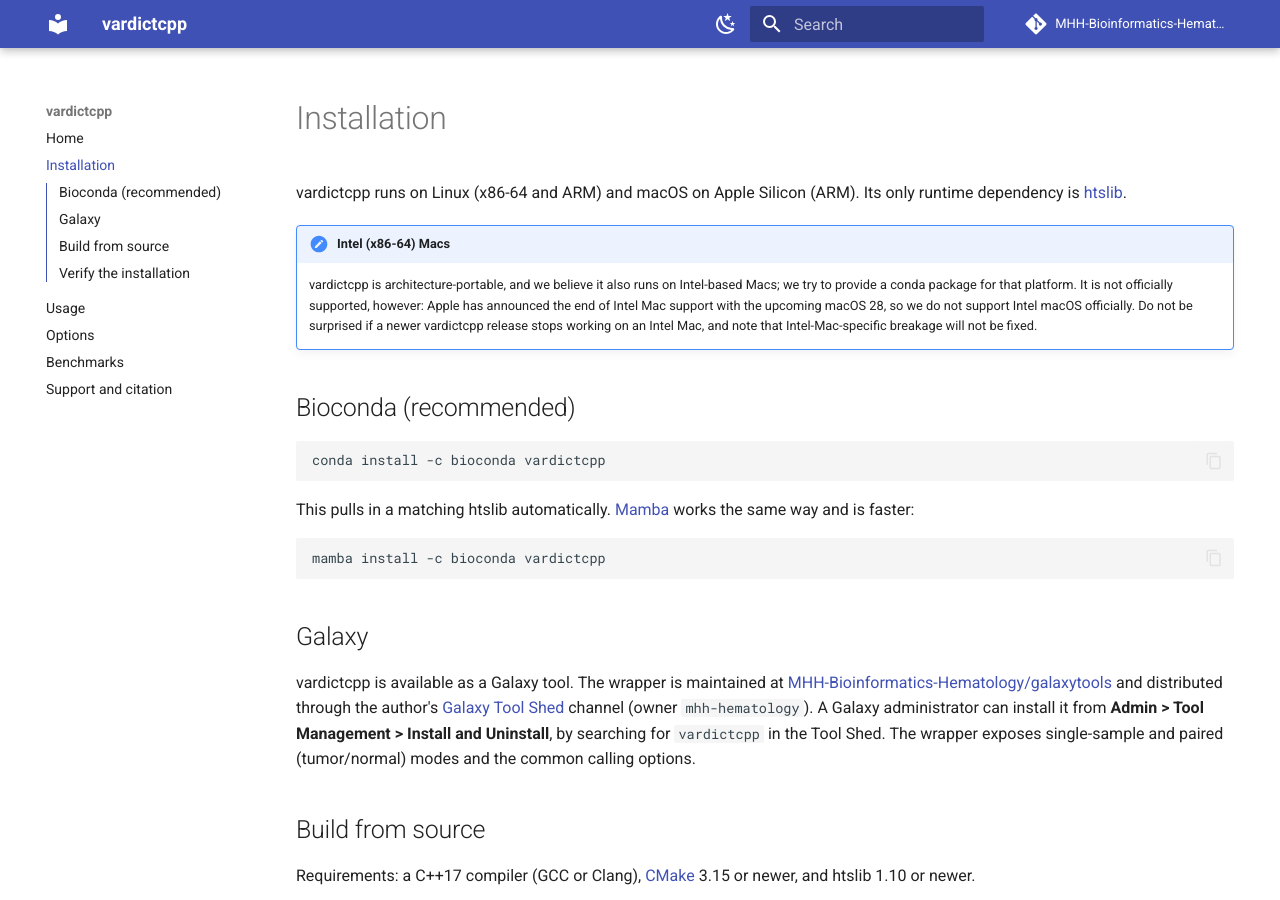
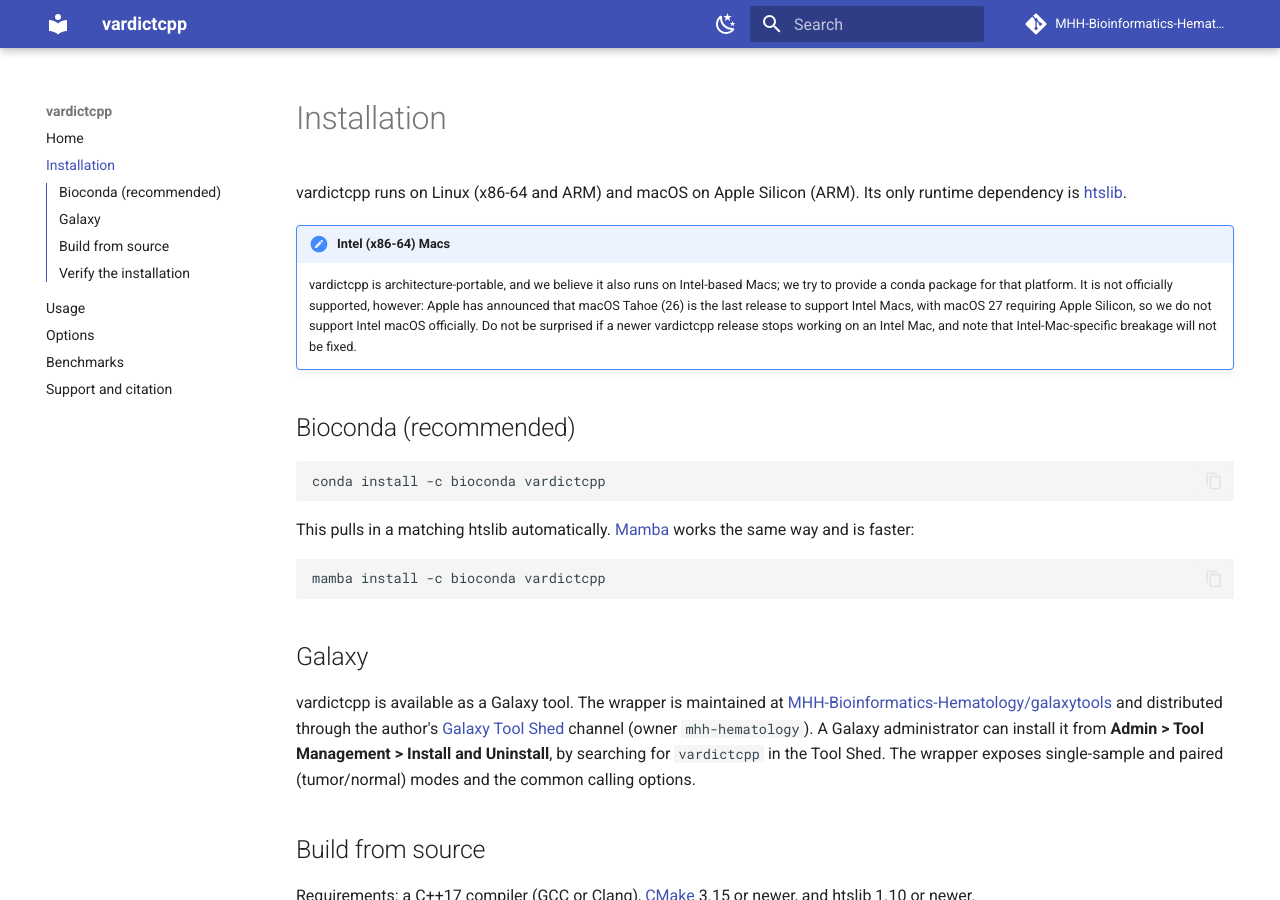
Before and after one commit to MHH-Bioinformatics-Hematology/vardictcpp, an MkDocs documentation site: the page built from docs/installation.md, in a window 1280 px wide and 900 px high. Built offline with MkDocs 1.6.1 and Material for MkDocs 9.7.7, drawn with Linux system fonts in a browser that asks for light colours; comment, search, counter and statistics services are not loaded.

Commit message:
docs: correct the Intel macOS end-of-support version (Tahoe 26 / macOS 27)
Apple announced at WWDC 2025 that macOS Tahoe (26) is the last release to support
Intel Macs; macOS 27 requires Apple Silicon. Correct the earlier "macOS 28"
wording in the docs and README.

Co-Authored-By: Claude Opus 4.8 <noreply@anthropic.com>

```diff
--- a/docs/installation.md
+++ b/docs/installation.md
@@ -6,9 +6,10 @@ dependency is [htslib](https://github.com/samtools/htslib).
 !!! note "Intel (x86-64) Macs"
     vardictcpp is architecture-portable, and we believe it also runs on Intel-based Macs; we try to
     provide a conda package for that platform. It is not officially supported, however: Apple has
-    announced the end of Intel Mac support with the upcoming macOS 28, so we do not support Intel
-    macOS officially. Do not be surprised if a newer vardictcpp release stops working on an Intel Mac,
-    and note that Intel-Mac-specific breakage will not be fixed.
+    announced that macOS Tahoe (26) is the last release to support Intel Macs, with macOS 27 requiring
+    Apple Silicon, so we do not support Intel macOS officially. Do not be surprised if a newer
+    vardictcpp release stops working on an Intel Mac, and note that Intel-Mac-specific breakage will
+    not be fixed.
 
 ## Bioconda (recommended)
 
```
Also changed, not shown: README.md (+3 -3 lines).
